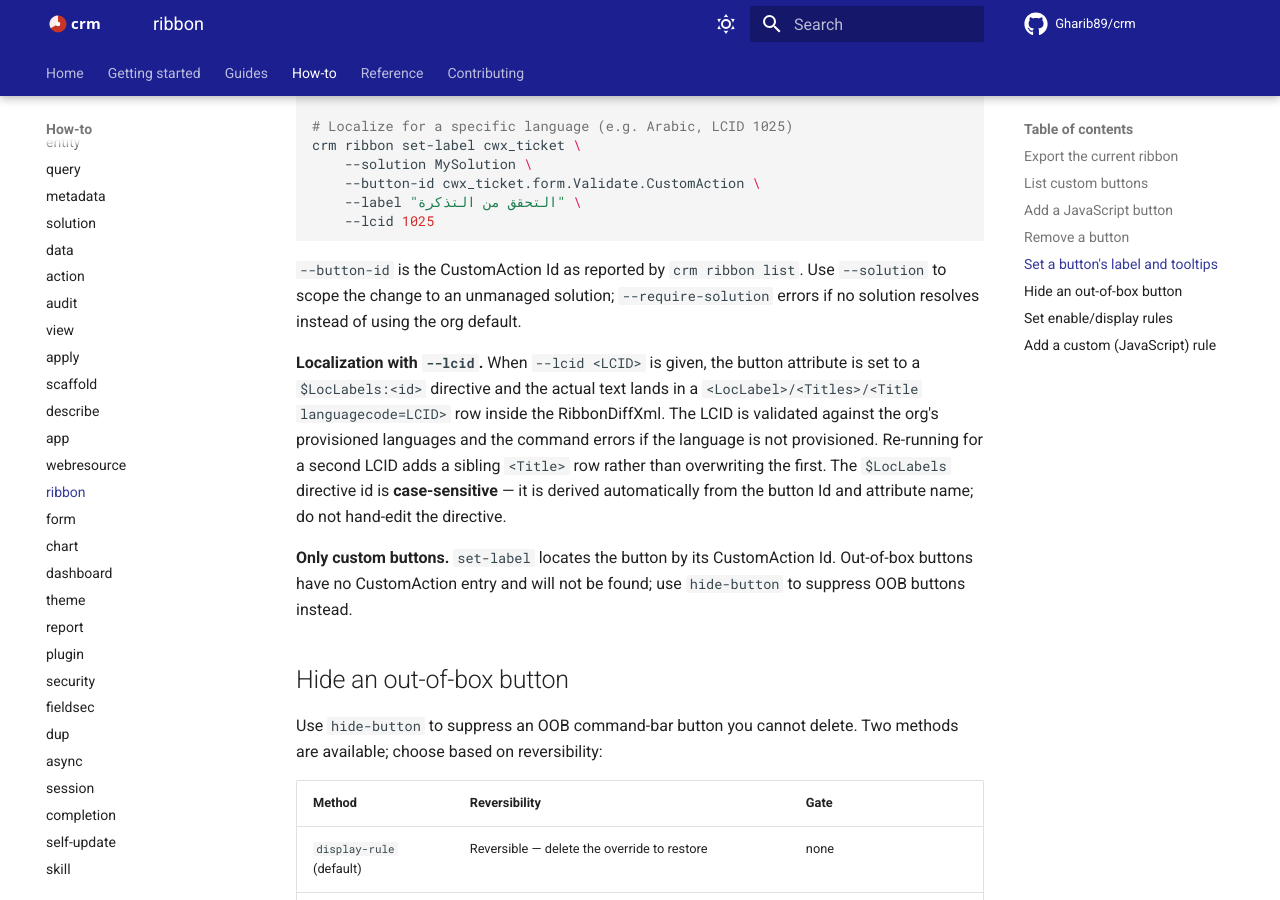
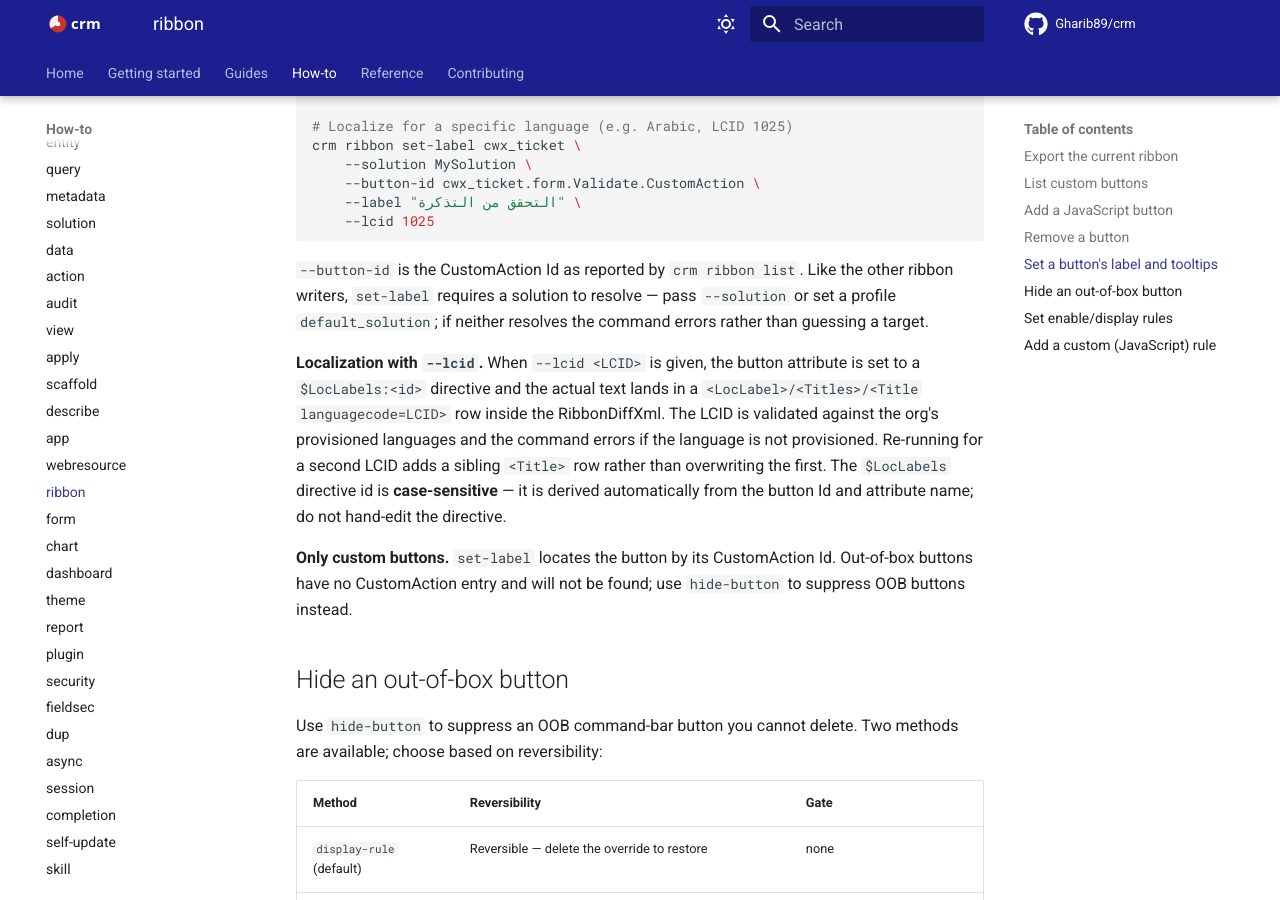
Before and after one commit to Gharib89/crm, an MkDocs documentation site: the page built from docs/how-to/ribbon.md, in a window 1280 px wide and 900 px high, scrolled down 1437 px. Built offline with MkDocs 1.6.1 and Material for MkDocs 9.7.7, drawn with Linux system fonts in a browser that asks for light colours; comment, search, counter and statistics services are not loaded.

Commit message:
docs: clarify set-label solution requirement; e2e selects provisioned LCID
Addresses Copilot review on PR #484: reword the --solution note (ribbon
writers require a resolved solution, no org-default fallback) and have the
live e2e pick a runtime-provisioned LCID instead of hard-coding 1033.

Co-Authored-By: Claude Opus 4.8 <noreply@anthropic.com>
Claude-Session: https://claude.ai/code/session_0155hqCy7JWrD2xCk1JxS4be

````diff
--- a/docs/how-to/ribbon.md
+++ b/docs/how-to/ribbon.md
@@ -71,9 +71,10 @@ crm ribbon set-label cwx_ticket \
     --lcid 1025
 ```
 
-`--button-id` is the CustomAction Id as reported by `crm ribbon list`. Use
-`--solution` to scope the change to an unmanaged solution; `--require-solution`
-errors if no solution resolves instead of using the org default.
+`--button-id` is the CustomAction Id as reported by `crm ribbon list`. Like the
+other ribbon writers, `set-label` requires a solution to resolve — pass
+`--solution` or set a profile `default_solution`; if neither resolves the command
+errors rather than guessing a target.
 
 **Localization with `--lcid`.** When `--lcid <LCID>` is given, the button
 attribute is set to a `$LocLabels:<id>` directive and the actual text lands in a
````
Also changed, not shown: 1 other file.
